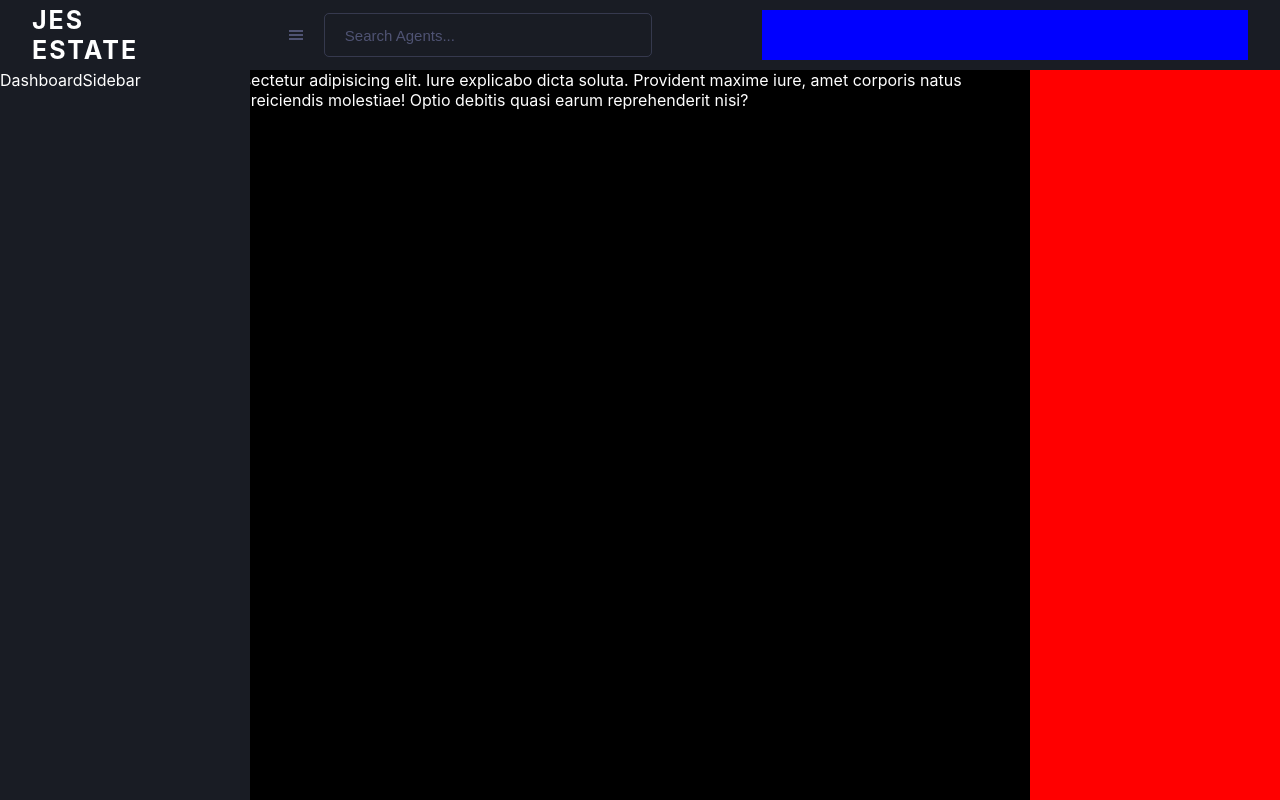
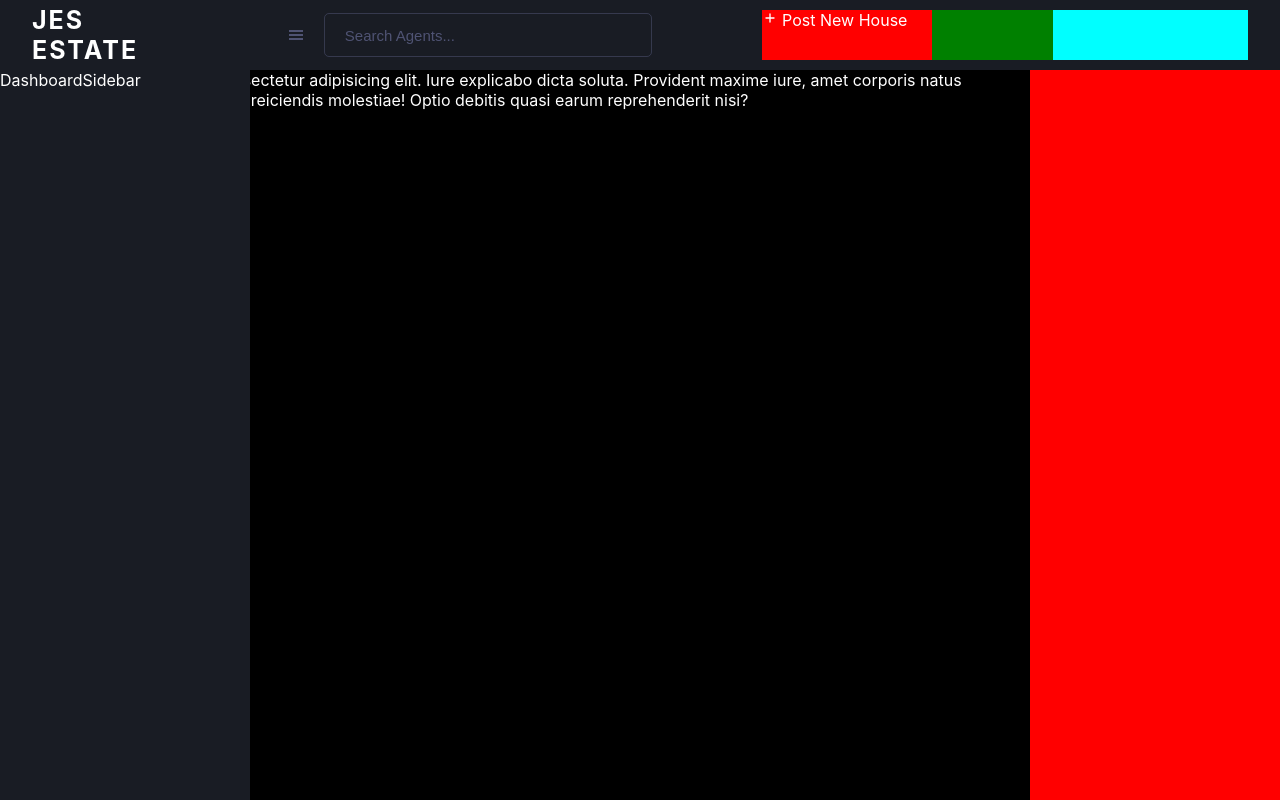
Before and after one commit to dev-sylv/Node-Agenda, a React (Create React App) app in the folder client/: page /dashboard in a window 1280 px wide. Built offline with nearby package versions, Linux system fonts and the light colour scheme.

Commit message:
saved all

```diff
--- a/client/src/Components/Dashboard/DashboardHeader.tsx
+++ b/client/src/Components/Dashboard/DashboardHeader.tsx
@@ -2,6 +2,7 @@ import React from "react";
 import styled from "styled-components";
 import DashboardSidebar from "./DashboardSidebar";
 import { GiHamburgerMenu } from "react-icons/gi";
+import { HiOutlinePlusSm } from "react-icons/hi";
 
 const DashboardHeader = () => {
   return (
@@ -19,7 +20,15 @@ const DashboardHeader = () => {
             </Search>
           </SearchPart>
 
-          <ProfilePart></ProfilePart>
+          <ProfilePart>
+            <NewProject>
+              <Btn>
+                <HiOutlinePlusSm /> Post New House
+              </Btn>
+            </NewProject>
+            <Notification></Notification>
+            <Profile></Profile>
+          </ProfilePart>
         </Wrapper>
       </Header>
       <SideBar>
@@ -106,5 +115,25 @@ const ProfilePart = styled.div`
   width: 40%;
   height: 100%;
   background-color: blue;
+  display: flex;
+  align-items: center;
+  justify-content: center;
 `;
+const NewProject = styled.div`
+  width: 35%;
+  height: 100%;
+  background-color: red;
+`;
+const Btn = styled.div``;
+const Notification = styled.div`
+  width: 25%;
+  height: 100%;
+  background-color: green;
+`;
+const Profile = styled.div`
+  width: 40%;
+  height: 100%;
+  background-color: aqua;
+`;
+
 const SideBar = styled.div``;
```
